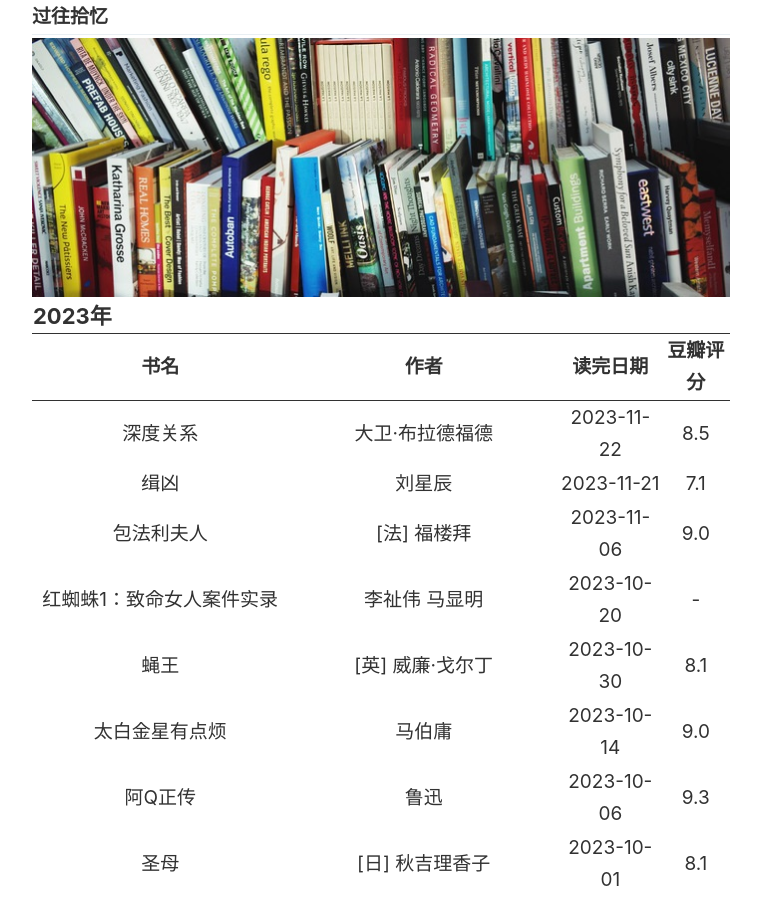
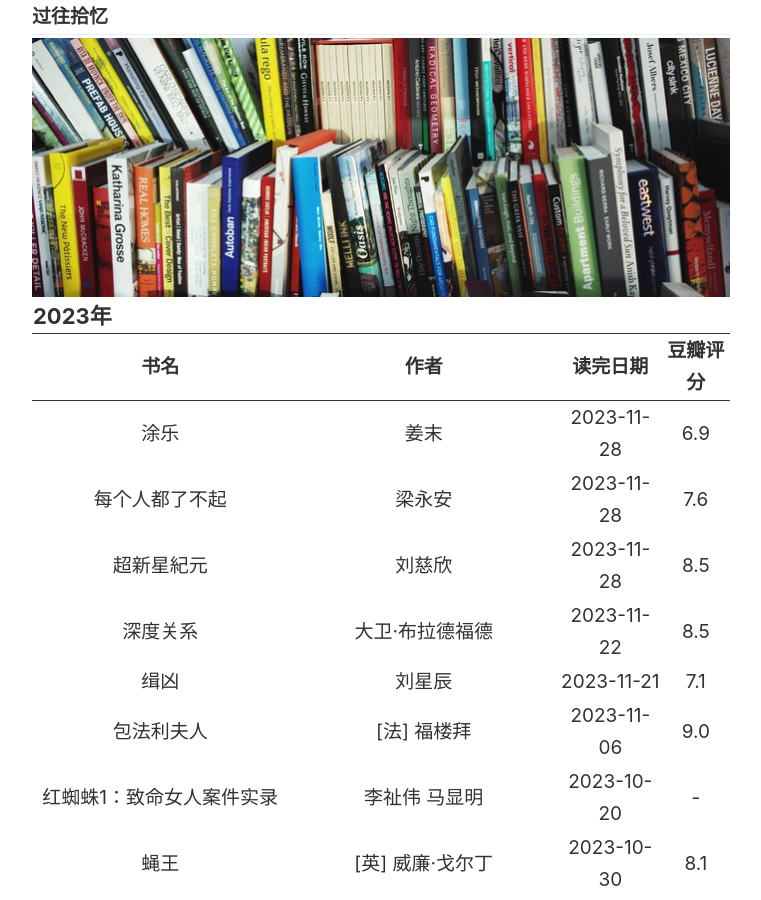
Before and after one commit to SWHL/SWHL.github.io, a Jekyll site: the page built from _pages/books.md, in a window 1280 px wide and 900 px high. Shown: the whole window, without its empty margins (259-1020 px from the left). Built offline with Jekyll 4.4.1, drawn with Linux system fonts in a browser that asks for light colours.

Commit message:
Update books

```diff
--- a/_pages/books.md
+++ b/_pages/books.md
@@ -16,6 +16,24 @@ image: "./images/pages/books.jpg"
         </tr>
 　　</thead>
     <tbody>
+    　　<tr>
+    　　　　　<td><a href="https://book.douban.com/subject/34973519/" target="_blank">涂乐</a></td>
+    　　　　　<td>姜末</td>
+    　　　　　<td>2023-11-28</td>
+    　　　　　<td>6.9</td>
+    　　</tr>
+    　　<tr>
+    　　　　　<td><a href="https://book.douban.com/subject/36523637/" target="_blank">每个人都了不起</a></td>
+    　　　　　<td>梁永安</td>
+    　　　　　<td>2023-11-28</td>
+    　　　　　<td>7.6</td>
+    　　</tr>
+    　　<tr>
+    　　　　　<td><a href="https://book.douban.com/subject/3123067/" target="_blank">超新星紀元</a></td>
+    　　　　　<td>刘慈欣</td>
+    　　　　　<td>2023-11-28</td>
+    　　　　　<td>8.5</td>
+    　　</tr>
     　　<tr>
     　　　　　<td><a href="https://book.douban.com/subject/36336313/" target="_blank">深度关系</a></td>
     　　　　　<td>大卫·布拉德福德</td>
```
